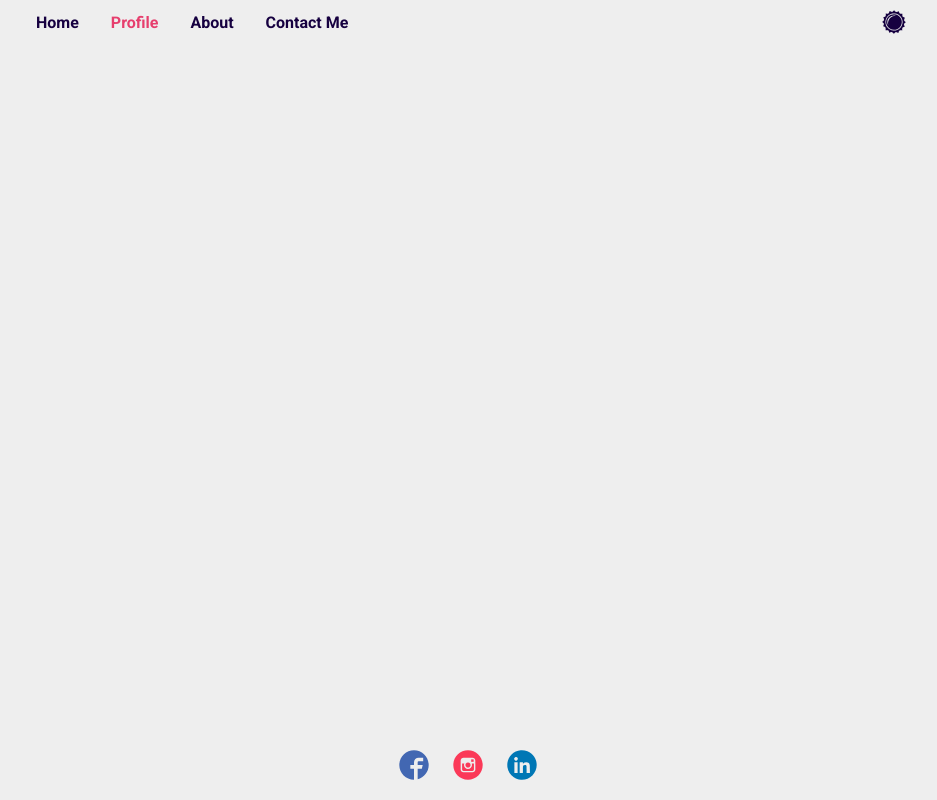
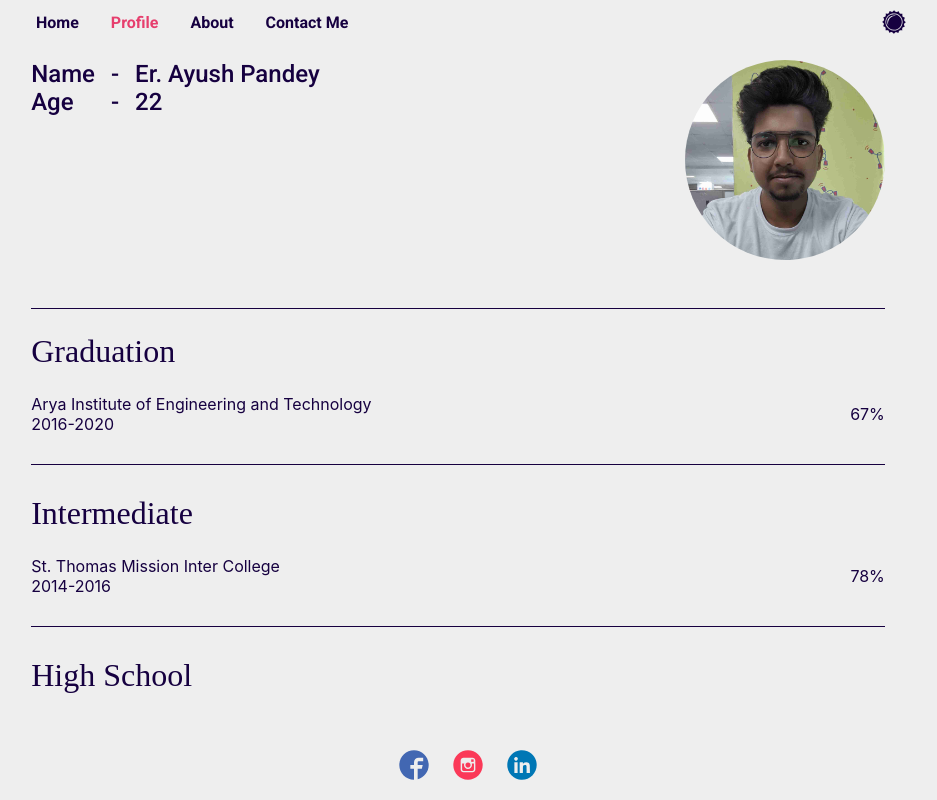
Before and after one commit to ayushpandey05/base, a Next.js app: page /profile in a window 1280 px wide. Shown: the whole page, without its empty margins (172-1109 px from the left). Built offline with nearby package versions, Linux system fonts and the light colour scheme; a web font is replaced by a local one.

Commit message:
profile page added

```diff
--- a/assets/image/index.ts
+++ b/assets/image/index.ts
@@ -1,3 +1,4 @@
 import PageNotFoundLogo from "./page-not-found.png";
+import UserLogo from "./user.jpg";
 
-export { PageNotFoundLogo };
+export { PageNotFoundLogo, UserLogo };
--- /dev/null
+++ b/components/Progress.tsx
@@ -0,0 +1,52 @@
+import { useState } from "react";
+import { Text, Touch, View } from "../easy-ui/core-components";
+import useDidMount from "../hooks/useDidMount";
+import useTheme from "../theme";
+
+const Progress = ({ title, percentage }) => {
+  const { colors } = useTheme();
+
+  const [widthPercent, setWidthPercent] = useState(0);
+
+  useDidMount(() => {
+    requestAnimationFrame(() => {
+      setWidthPercent(percentage);
+    });
+  });
+
+  return (
+    <View style={{ marginTop: 24 }}>
+      <View
+        style={{
+          flexDirection: "row",
+          justifyContent: "space-between",
+          marginBottom: 8,
+        }}
+      >
+        <Text style={{ color: colors.defaultText }}>{`${title}`}</Text>
+        <Text style={{ color: colors.defaultText }}>{`${percentage}%`}</Text>
+      </View>
+      <View
+        style={{
+          width: "100%",
+          height: 16,
+          flexDirection: "row",
+          borderRadius: 8,
+          overflow: "hidden",
+          backgroundColor: colors.borderColor,
+        }}
+      >
+        <Touch
+          style={{
+            width: `${widthPercent}%`,
+            backgroundColor: "red",
+            borderRadius: 8,
+            transition: "all 1s",
+          }}
+        />
+      </View>
+    </View>
+  );
+};
+
+export default Progress;
--- a/components/footer/index.tsx
+++ b/components/footer/index.tsx
@@ -36,7 +36,7 @@ const Footer = () => {
         }}
       >
         <FlatList
-          style={{ marginTop: 24 }}
+          // style={{ marginTop: 24 }}
           contentContainerStyle={{
             gap: 24,
             justifyContent: "center",
--- a/theme/colors.ts
+++ b/theme/colors.ts
@@ -4,7 +4,8 @@ const lightColors = {
   instagram: '#fb3958',
   facebook: '#4267B2',
   linkedin: '#0077b5',
-  pinkV1: '#E63E6D'
+  pinkV1: '#E63E6D',
+  borderColor: '#160040'
 };
 
 const darkColors = {
@@ -13,7 +14,8 @@ const darkColors = {
   instagram: '#125688',
   facebook: '#4267B2',
   linkedin: '#0077b5',
-  pinkV1: '#E63E6D'
+  pinkV1: '#E63E6D',
+  borderColor: '#EEEEEE'
 };
 
 export { lightColors, darkColors };
--- /dev/null
+++ b/utils/getAge.ts
@@ -0,0 +1,12 @@
+function getAge(dateString) {
+  var today = new Date();
+  var birthDate = new Date(dateString);
+  var age = today.getFullYear() - birthDate.getFullYear();
+  var m = today.getMonth() - birthDate.getMonth();
+  if (m < 0 || (m === 0 && today.getDate() < birthDate.getDate())) {
+    age--;
+  }
+  return age;
+}
+
+export default getAge;
--- a/views/home/index.tsx
+++ b/views/home/index.tsx
@@ -23,7 +23,7 @@ const data = {
   title: "Ayush Pandey",
   animTitle: ["Hi all, I'm Ayush", "I'm a frontend developer"],
   description:
-    "A passionate Front-end Developer (Mobile and Web) Developer having an experience of building Web applications with Reactjs/Nextjs and Cross Platform Mobile Apps With React Native.",
+    "A passionate Front-end Developer (Mobile and Web) having an experience of building Web applications with Reactjs/Nextjs and Cross Platform Mobile Apps With React Native.",
 };
 
 const socialLinks = [
--- /dev/null
+++ b/views/profile/PersonalDetail.tsx
@@ -0,0 +1,100 @@
+import Image from "next/image";
+import { UserLogo } from "../../assets/image";
+import { MEDIUM_SIZE } from "../../constants/screenSize";
+import { Text, View } from "../../easy-ui/core-components";
+import useWindowDimensions from "../../hooks/useWindowDimensions";
+import useTheme from "../../theme";
+import { fontFamily } from "../../theme/fontFamily";
+import getAge from "../../utils/getAge";
+
+const personalDetails = {
+  name: "Er. Ayush Pandey",
+  age: getAge("05/08/1999"),
+};
+
+const PersonalDetail = () => {
+  const { colors } = useTheme();
+  const { width } = useWindowDimensions();
+  const mediumSize = width < MEDIUM_SIZE;
+  return (
+    <View style={{marginBottom: 24, borderBottomWidth: 1, borderColor: colors.borderColor, paddingBottom: 24}} >
+      <View style={{ flexDirection: mediumSize ? "column-reverse" : "row", ...(mediumSize && {alignItems: 'center'}) }}>
+        <View style={{ flex: 1 }}>
+          <View style={{ flexDirection: "row" }}>
+            <View>
+              <Text
+                style={{
+                  color: colors.defaultText,
+                  fontFamily: fontFamily.roboto,
+                  fontSize: 24,
+                  fontWeight: 500,
+                }}
+              >
+                {"Name"}
+              </Text>
+              <Text
+                style={{
+                  color: colors.defaultText,
+                  fontFamily: fontFamily.roboto,
+                  fontSize: 24,
+                  fontWeight: 500,
+                }}
+              >
+                {"Age"}
+              </Text>
+            </View>
+            <View style={{ marginLeft: 16, marginRight: 16 }}>
+              <Text
+                style={{
+                  color: colors.defaultText,
+                  fontFamily: fontFamily.roboto,
+                  fontSize: 24,
+                  fontWeight: 500,
+                }}
+              >
+                {"-"}
+              </Text>
+              <Text
+                style={{
+                  color: colors.defaultText,
+                  fontFamily: fontFamily.roboto,
+                  fontSize: 24,
+                  fontWeight: 500,
+                }}
+              >
+                {"-"}
+              </Text>
+            </View>
+            <View>
+              <Text
+                style={{
+                  color: colors.defaultText,
+                  fontFamily: fontFamily.roboto,
+                  fontSize: 24,
+                  fontWeight: 500,
+                }}
+              >
+                {personalDetails.name}
+              </Text>
+              <Text
+                style={{
+                  color: colors.defaultText,
+                  fontFamily: fontFamily.roboto,
+                  fontSize: 24,
+                  fontWeight: 500,
+                }}
+              >
+                {personalDetails.age}
+              </Text>
+            </View>
+          </View>
+        </View>
+        <View style={{ width: 200, height: 200, marginBottom: 24, borderRadius: 100, overflow: 'hidden' }}>
+          <Image src={UserLogo} />
+        </View>
+      </View>
+    </View>
+  );
+};
+
+export default PersonalDetail;
--- /dev/null
+++ b/views/profile/Skills.tsx
@@ -0,0 +1,32 @@
+import Progress from "../../components/Progress";
+import { Text, View } from "../../easy-ui/core-components";
+import useTheme from "../../theme";
+import { fontFamily } from "../../theme/fontFamily";
+
+const title = "Skills";
+
+const Skills = () => {
+  const { colors } = useTheme();
+  return (
+    <View style={{ marginTop: 24 }}>
+      <Text
+        style={{
+          color: colors.defaultText,
+          fontSize: 24,
+          fontWeight: 500,
+          fontFamily: fontFamily.roboto,
+        }}
+      >
+        {title}
+      </Text>
+      <Progress title="React" percentage={80} />
+      <Progress title="React Native" percentage={80} />
+      <Progress title="Next.js" percentage={80} />
+      <Progress title="Node.js" percentage={30} />
+      <Progress title="Mongo" percentage={20} />
+      <Progress title="Express.js" percentage={40} />
+    </View>
+  );
+};
+
+export default Skills;
--- a/views/profile/StudyDetails.tsx
+++ b/views/profile/StudyDetails.tsx
@@ -1,7 +1,75 @@
-import { View } from "../../easy-ui/core-components";
+import { FlatList, Text, View } from "../../easy-ui/core-components";
+import useTheme from "../../theme";
+import { fontFamily } from "../../theme/fontFamily";
+
+const educationData = [
+  {
+    title: "Graduation",
+    name: "Arya Institute of Engineering and Technology",
+    percentage: 67,
+    year: "2016-2020",
+  },
+  {
+    title: "Intermediate",
+    name: "St. Thomas Mission Inter College",
+    percentage: 78,
+    year: "2014-2016",
+  },
+  {
+    title: "High School",
+    name: "St. Antony's Inter College",
+    percentage: 75,
+    year: "2012-2014",
+  },
+];
+
+const renderItem = ({ item, index }) => {
+  const { title, name, percentage, year } = item;
+  const { colors } = useTheme();
+  return (
+    <View
+      style={{
+        borderColor: colors.borderColor,
+        borderBottomWidth: 1,
+        paddingBottom: 30,
+      }}
+      key={`edu-${index}`}
+    >
+      <Text
+        style={{
+          fontFamily: fontFamily.supermercado,
+          fontSize: 32,
+          color: colors.defaultText,
+        }}
+      >
+        {title}
+      </Text>
+      <View
+        style={{ flexDirection: "row", alignItems: "center", marginTop: 24 }}
+      >
+        <View style={{ flex: 1 }}>
+          <Text style={{ color: colors.defaultText }}>{name}</Text>
+          <Text style={{ color: colors.defaultText }}>{year}</Text>
+        </View>
+        <Text style={{ color: colors.defaultText }}>{`${percentage}%`}</Text>
+      </View>
+    </View>
+  );
+};
 
 const StudyDetails = () => {
-  return <View>asd</View>;
+  return (
+    <View style={{ flex: 1, overflow: "hidden" }}>
+      <FlatList
+        style={{
+          // paddingRight: 20,
+        }}
+        contentContainerStyle={{ gap: 30 }}
+        data={educationData}
+        renderItem={renderItem}
+      />
+    </View>
+  );
 };
 
 export default StudyDetails;
--- a/views/profile/index.tsx
+++ b/views/profile/index.tsx
@@ -1,20 +1,36 @@
-import { CommingSoonSvg } from "../../assets/svg";
-import { View } from "../../easy-ui/core-components";
+import { MEDIUM_SIZE } from "../../constants/screenSize";
+import { View, ScrollView } from "../../easy-ui/core-components";
+import useWindowDimensions from "../../hooks/useWindowDimensions";
 import useTheme from "../../theme";
+import PersonalDetail from "./PersonalDetail";
+import Skills from "./Skills";
+import StudyDetails from "./StudyDetails";
 
 const Profile = () => {
   const { colors } = useTheme();
+  const { width } = useWindowDimensions();
+
+  const mediumSize = width < MEDIUM_SIZE;
   return (
     <View
       style={{
         flex: 1,
         backgroundColor: colors.background,
         padding: 16,
-        justifyContent: "center",
-        alignItems: "center",
+        overflow: "hidden",
       }}
     >
-      <CommingSoonSvg fill={colors.defaultText} width="20%" height="20%" />
+      <ScrollView
+        style={{
+          marginLeft: mediumSize ? 32 : "15%",
+          marginRight: mediumSize ? 32 : "15%",
+          paddingRight: 20
+        }}
+      >
+        <PersonalDetail />
+        <StudyDetails />
+        <Skills />
+      </ScrollView>
     </View>
   );
 };
```
Also changed, not shown: assets/image/user.jpg (added).
